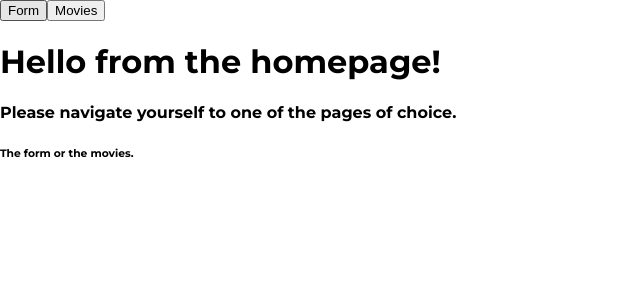
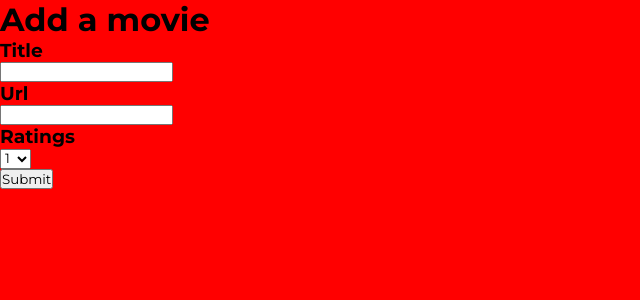
Before and after one commit to FridaWaldt/movies-library-frontend, a React (Create React App) app: page / in a window 1280 px wide. Shown: the top 300 px of the page, without its empty margins (0-640 px from the left). Built offline with nearby package versions, Linux system fonts and the light colour scheme; the HTML template or start-up script is replaced by a standard one.

Commit message:
been working with styling, simplified and removed home and nav and added buttons to form and movies view

```diff
--- a/src/App.js
+++ b/src/App.js
@@ -1,17 +1,13 @@
 import { BrowserRouter as Router, Routes, Route } from 'react-router-dom';
-import { Form } from './components/Form';
-import { Movies } from './components/Movies';
-import { Home } from './components/Home';
-import { Nav } from './components/Nav';
+import { Form } from './components/Form/Form';
+import { Movies } from './components/Movies/Movies';
 
 function App() {
   return (
     <>
       <Router>
-        <Nav />
         <Routes>
-          <Route path='/' element={<Home />} />
-          <Route path='/form' element={<Form />} />
+          <Route path='/' element={<Form />} />
           <Route path='/movies' element={<Movies />} />
         </Routes>
       </Router>
--- /dev/null
+++ b/src/components/Form/Form.css
@@ -0,0 +1,6 @@
+.form-group {
+  height: 100vh;
+  margin: 0;
+  width: 100vw;
+  background-color: red;
+}
--- a/src/components/Form.js
+++ b/src/components/Form/Form.js
@@ -1,11 +1,13 @@
 import React, { useState } from 'react';
 import { addDoc, collection } from 'firebase/firestore';
-import { db } from '../lib/init-firebase';
+import { db } from '../../lib/init-firebase';
+import './Form.css';
 
 export const Form = () => {
   const [title, setTitle] = useState('');
   const [url, setUrl] = useState('');
   const [rating, setRating] = useState(0);
+  const [submit, setSubmit] = useState(false);
 
   const handleSubmit = (e) => {
     e.preventDefault();
@@ -14,12 +16,13 @@ export const Form = () => {
     }
     const moviesCollection = collection(db, 'movies');
     addDoc(moviesCollection, { title: title, url: url, rating: rating });
+    setSubmit(true);
   };
 
   return (
-    <>
+    <div className='form-group'>
       <h1>Add a movie</h1>
-      <form onSubmit={handleSubmit}>
+      <form onSubmit={handleSubmit} className='form'>
         <div className='title-group'>
           <h3>Title</h3>
           <input
@@ -41,8 +44,18 @@ export const Form = () => {
             <option value='5'>5</option>
           </select>
         </div>
-        <button type='submit'>Submit</button>
+        <button type='submit' className='submit-btn'>
+          Submit
+        </button>
+        {submit ? (
+          <div className='submitted-msg'>
+            <h3>You submitted a movie, check it out!</h3>
+            <button>Click here</button>
+          </div>
+        ) : (
+          ''
+        )}
       </form>
-    </>
+    </div>
   );
 };
--- a/src/components/Home.js
+++ /dev/null
@@ -1,11 +0,0 @@
-import React from 'react';
-
-export const Home = () => {
-  return (
-    <>
-      <h1>Hello from the homepage!</h1>
-      <h4>Please navigate yourself to one of the pages of choice.</h4>
-      <h6>The form or the movies.</h6>
-    </>
-  );
-};
--- a/src/components/Movies.js
+++ b/src/components/Movies/Movies.js
@@ -1,6 +1,6 @@
 import React, { useEffect, useState } from 'react';
 import { collection, doc, getDocs } from 'firebase/firestore';
-import { db } from '../lib/init-firebase';
+import { db } from '../../lib/init-firebase';
 
 export const Movies = () => {
   const [movies, setMovies] = useState([]);
@@ -22,9 +22,9 @@ export const Movies = () => {
   };
 
   return (
-    <div>
-      <h1>Movie to watch!</h1>
-      <div className='movies'>
+    <section className='movies-section'>
+      <h1>Movies to watch!</h1>
+      <div className='movies-group'>
         {movies.map((movie) => (
           <section>
             <h3>{movie.data.title}</h3>
@@ -33,6 +33,7 @@ export const Movies = () => {
           </section>
         ))}
       </div>
-    </div>
+      <button>Submit more movies</button>
+    </section>
   );
 };
--- a/src/components/Nav.js
+++ /dev/null
@@ -1,16 +0,0 @@
-import React from 'react';
-import { useNavigate } from "react-router-dom";
-
-export const Nav = () => {
-    let navigate = useNavigate();
-  return (
-    <>
-    <button onClick={() => navigate(`/form`)}>
-            Form
-          </button>
-    <button onClick={() => navigate(`/movies`)}>
-            Movies
-          </button>
-    </>
-  )
-}
--- a/src/index.css
+++ b/src/index.css
@@ -1,6 +1,6 @@
 @import url('https://fonts.googleapis.com/css2?family=Montserrat:wght@300;400;500;700&display=swap');
 
-body {
+* {
   margin: 0;
   padding: 0;
   box-sizing: border-box;
```
